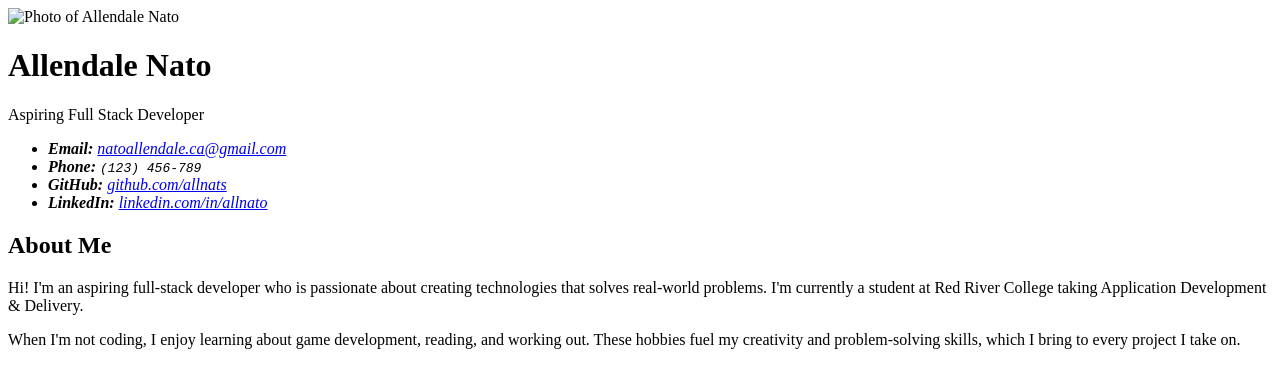
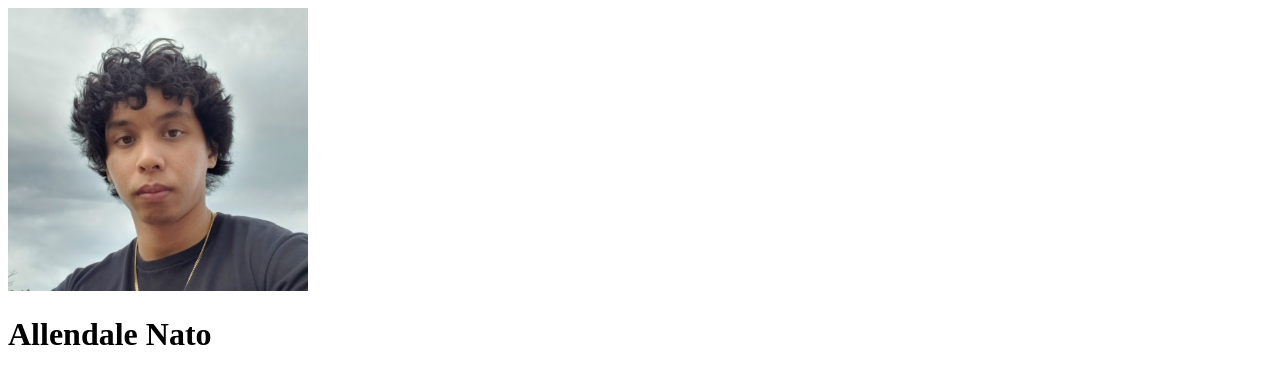
Before and after one commit to allnats/comp-2230-assignment-01, a plain HTML site: page index.html in a window 1280 px wide. Shown: the top 366 px of the page. Drawn offline with Linux system fonts and the light colour scheme.

Commit message:
feat: link profile picture in header

```diff
--- a/index.html
+++ b/index.html
@@ -8,7 +8,11 @@
   <body>
     <!-- Introduction -->
     <header>
-      <img src="" alt="Photo of Allendale Nato" />
+      <img
+        width="300px"
+        src="images/profile-picture.png"
+        alt="Photo of Allendale Nato"
+      />
       <h1>Allendale Nato</h1>
       <p>Aspiring Full Stack Developer</p>
 
```
